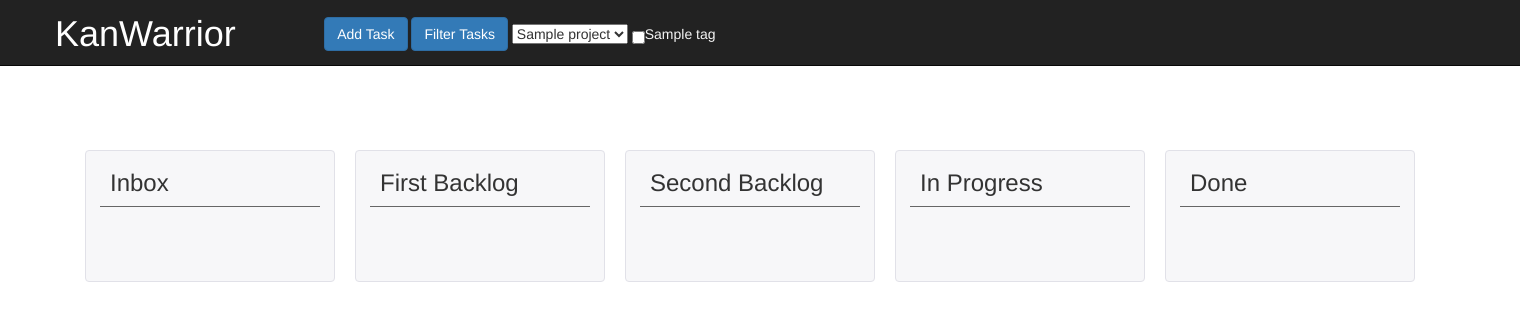
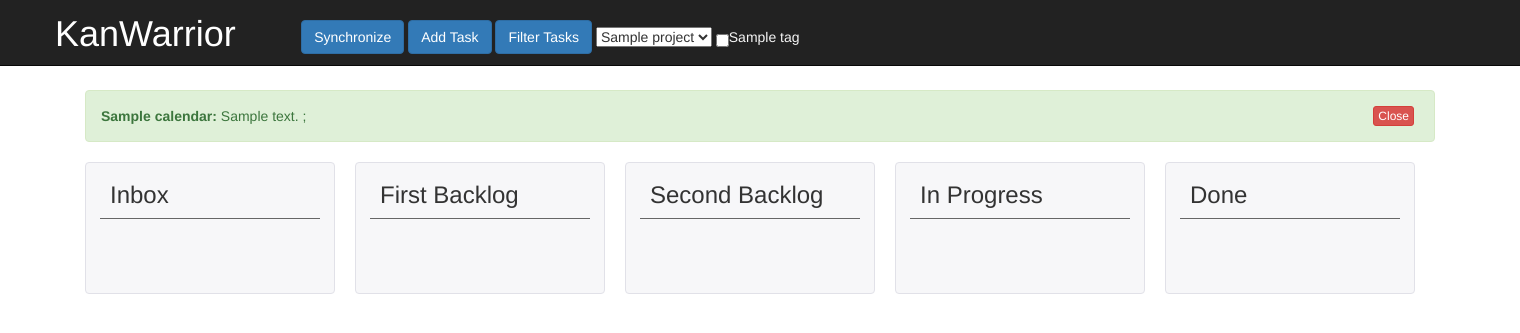
Before and after one commit to staskus/KanWarrior, a Node server app: template views/index.ejs in a window 1520 px wide. Shown: the top 333 px of the page. Run offline with Node 20, Linux system fonts and the light colour scheme; the template is opened without the code that fills it: most values are stand-ins (such as "Sample title", 1, 10 or a date in 2020).

Commit message:
calDav retrieve projects

```diff
--- a/main.js
+++ b/main.js
@@ -14,7 +14,6 @@ route.controller(app);
 app.engine('html', require('ejs').renderFile);
 app.use(express.static(__dirname + '/public'));
 
-
 var server = app.listen(8081, function () {
 
     var host = server.address().address
--- a/public/css/style.css
+++ b/public/css/style.css
@@ -13,6 +13,13 @@
 form {
   /*border-top: 1px solid #ddd;*/
   /*padding-top: 15px;*/
+}
+
+
+.hide-alert {
+    float: right;
+    margin-bottom: 5px;
+    margin-right: 5px;
 }
 
 .task-body {
@@ -50,12 +57,17 @@ form {
 }
 
 .main {
-    margin-top: 150px;
+    margin-top: 90px;
 }
 
 .filter-form{
-    padding-top: 7px;
-    padding-left: 25px;
+    /*padding-top: 7px;*/
+    /*padding-left: 25px;*/
+}
+
+.navbar-form {
+    padding: 2px;
+    float: left
 }
 
 .head-row {
--- a/public/js/helper.js
+++ b/public/js/helper.js
@@ -204,3 +204,8 @@ String.prototype.insert = function (index, string) {
     else
         return string + this;
 };
+
+function hide() {
+    document.getElementById("calDAV").classList.add('hidden');
+    calendars = null;
+}
--- a/public/js/script.js
+++ b/public/js/script.js
@@ -215,6 +215,8 @@ var MyApp = {
     else if  (taskTags.indexOf("inProgress") != -1)
         task.start = 'dragStart';
 
+    //alert(task.start + " old: " + defineOldTag(deleteBoardIndex) + ", tags: " + task.tags);
+
     //*** some kind of bug with due date, no idea why so here is a "fix"
     if (task.due!="") {
         var res = task.due.substring(9, 10);
--- a/views/index.ejs
+++ b/views/index.ejs
@@ -17,7 +17,10 @@
                       <h1 class="title">KanWarrior</h1>
                   </div>
                   <div class="col-md-10">
-                      <form class="form-inline filter-form" action="/" method="get">
+                      <form action="/sync" method="post" class="navbar-form">
+                          <input  type="submit" class="btn btn-primary" formaction="/sync" value="Synchronize">
+                      </form>
+                      <form class="form-inline filter-form navbar-form" action="/" method="get">
                           <button type="button" class="btn btn-primary add-task">Add Task</button>
                           <input type="submit" class="btn btn-primary" value="Filter Tasks">
                           <div class="form-group">
@@ -42,16 +45,19 @@
 
       <div class="container main center">
         <div class="centerBlock">
-            <!--<div class="filter-forms">-->
-                <!--<form action="/sync" method="post">-->
-                    <!--<input type="submit" value="Synchronize">-->
-                <!--</form>-->
-
-             <!--&ndash;&gt;-->
-            <!--</div>-->
+            <%if (calendars != null) { %>
+            <div id="calDAV" class="alert alert-success" role="alert">
+                    <% for(i=0; i<calendars.length; i++) {%>
+                        <strong><%= calendars[i].name %>:</strong> <%= calendars[i].description %> ;
+                    <% } %>
+                <button type="button" class="hide-alert btn btn-danger btn-xs" onclick="hide()">Close</button>
+            </div>
+            <% } %>
 
 
-          <!--<button class="btn btn-primary pull-right" id="add_new_board">Add Board</button>-->
+
+
+            <!--<button class="btn btn-primary pull-right" id="add_new_board">Add Board</button>-->
             <!--<button class="btn btn-primary add-task">Add Task</button>-->
             <div class="wrapper row no-margin" id="boards_container"></div>
 
```
Also changed, not shown: lib/callDAVWrap.js (+32 -27 lines), lib/controller.js.
